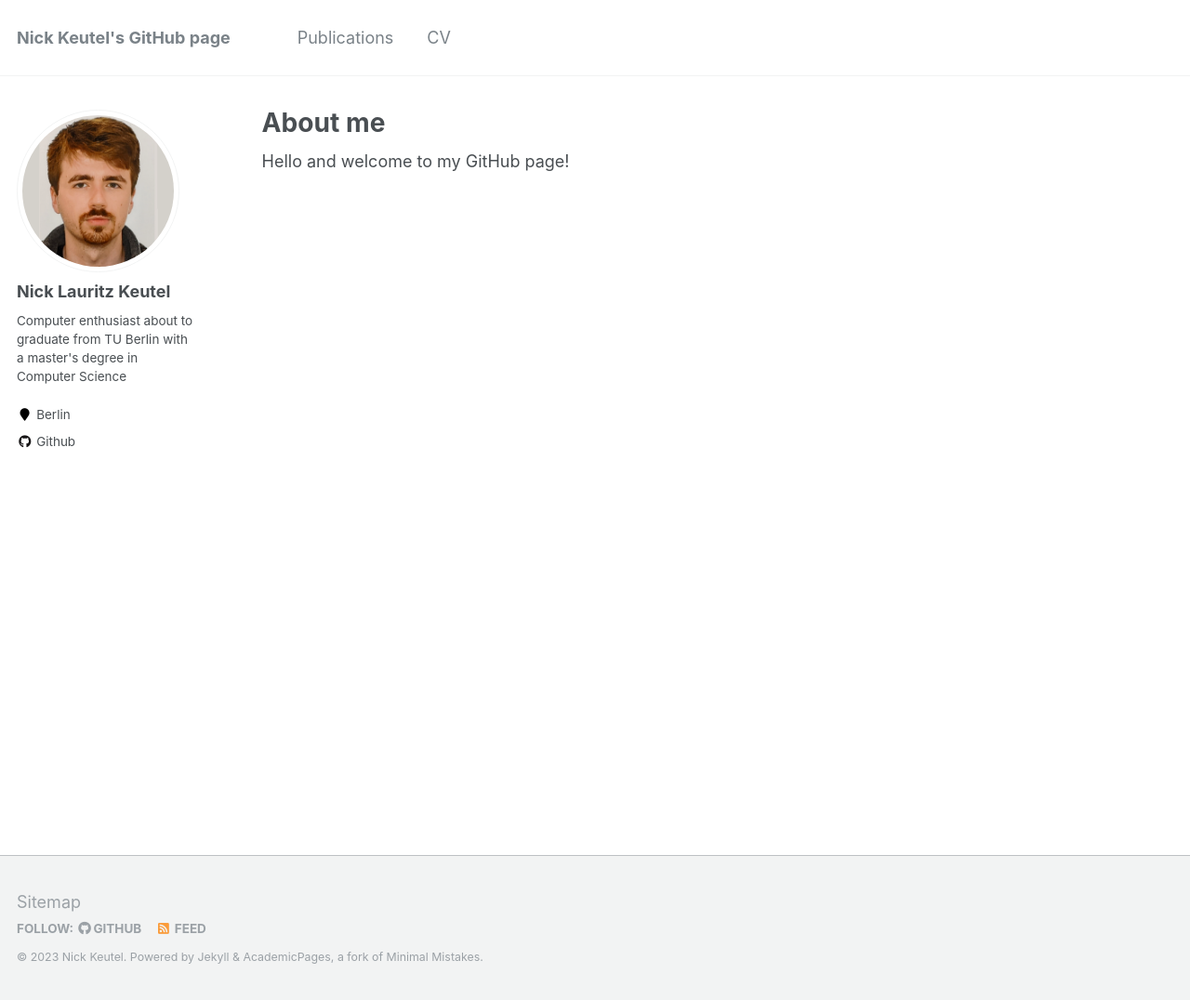
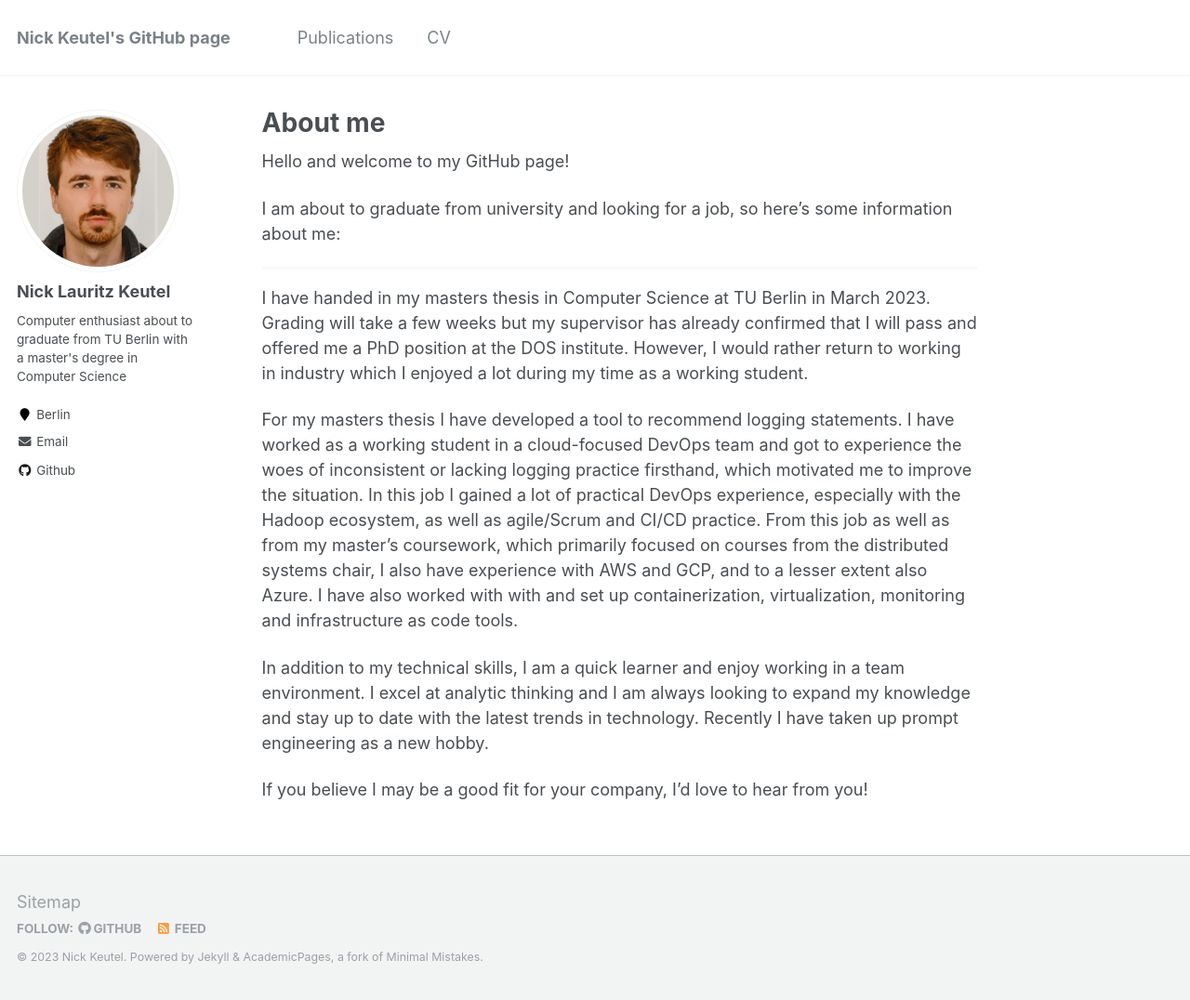
Before and after one commit to ncktl/ncktl.github.io, a Jekyll site: the page built from _pages/about.md, in a window 1280 px wide and 1076 px high. Shown: the whole window at 93% size. Built offline with Jekyll 4.4.1, drawn with Linux system fonts in a browser that asks for light colours.

Commit message:
Update CV, about, config and publication 1 Part 2

```diff
--- a/_config.yml
+++ b/_config.yml
@@ -87,7 +87,7 @@
   employer         :
   pubmed           : #"https://www.ncbi.nlm.nih.gov/pubmed/?term=john+snow"
   googlescholar    : #"http://yourfullgooglescholarurl.com"
-  email            :
+  email            : "nlkeutel [at] mail by Google"
   researchgate     :  # example: "https://www.researchgate.net/profile/yourprofile"
   uri              :
   bitbucket        :
--- a/_pages/about.md
+++ b/_pages/about.md
@@ -9,3 +9,15 @@
 ---
 
 Hello and welcome to my GitHub page!
+
+I am about to graduate from university and looking for a job, so here's some information about me:
+
+------
+
+I have handed in my masters thesis in Computer Science at TU Berlin in March 2023. Grading will take a few weeks but my supervisor has already confirmed that I will pass and offered me a PhD position at the DOS institute. However, I would rather return to working in industry which I enjoyed a lot during my time as a working student.
+
+For my masters thesis I have developed a tool to recommend logging statements. I have worked as a working student in a cloud-focused DevOps team and got to experience the woes of inconsistent or lacking logging practice firsthand, which motivated me to improve the situation. In this job I gained a lot of practical DevOps experience, especially with the Hadoop ecosystem, as well as agile/Scrum and CI/CD practice. From this job as well as from my master's coursework, which primarily focused on courses from the distributed systems chair, I also have experience with AWS and GCP, and to a lesser extent also Azure. I have also worked with with and set up containerization, virtualization, monitoring and infrastructure as code tools.
+
+In addition to my technical skills, I am a quick learner and enjoy working in a team environment. I excel at analytic thinking and I am always looking to expand my knowledge and stay up to date with the latest trends in technology. Recently I have taken up prompt engineering as a new hobby.
+
+If you believe I may be a good fit for your company, I'd love to hear from you!
```
Also changed, not shown: _pages/cv.md (+1 -1 lines), _publications/2009-10-01-paper-title-number-1.md (+1 -3 lines).
